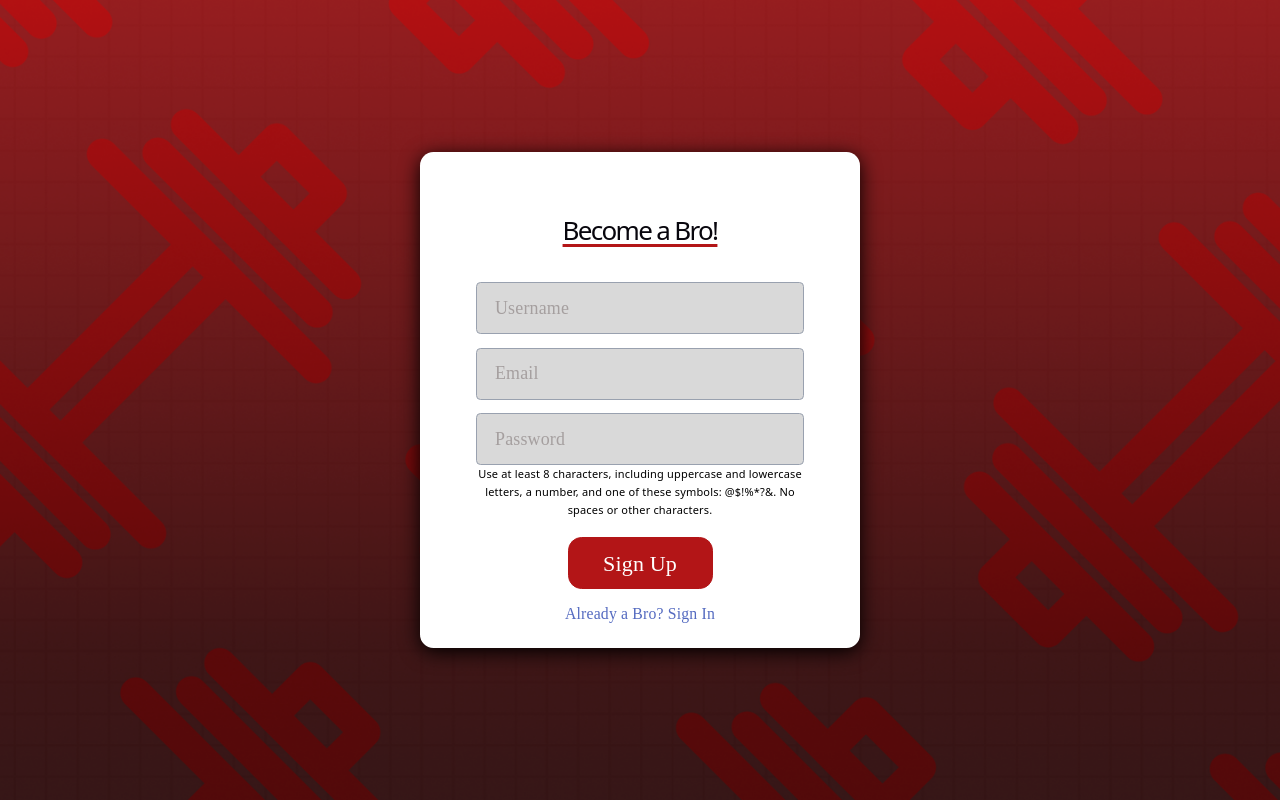
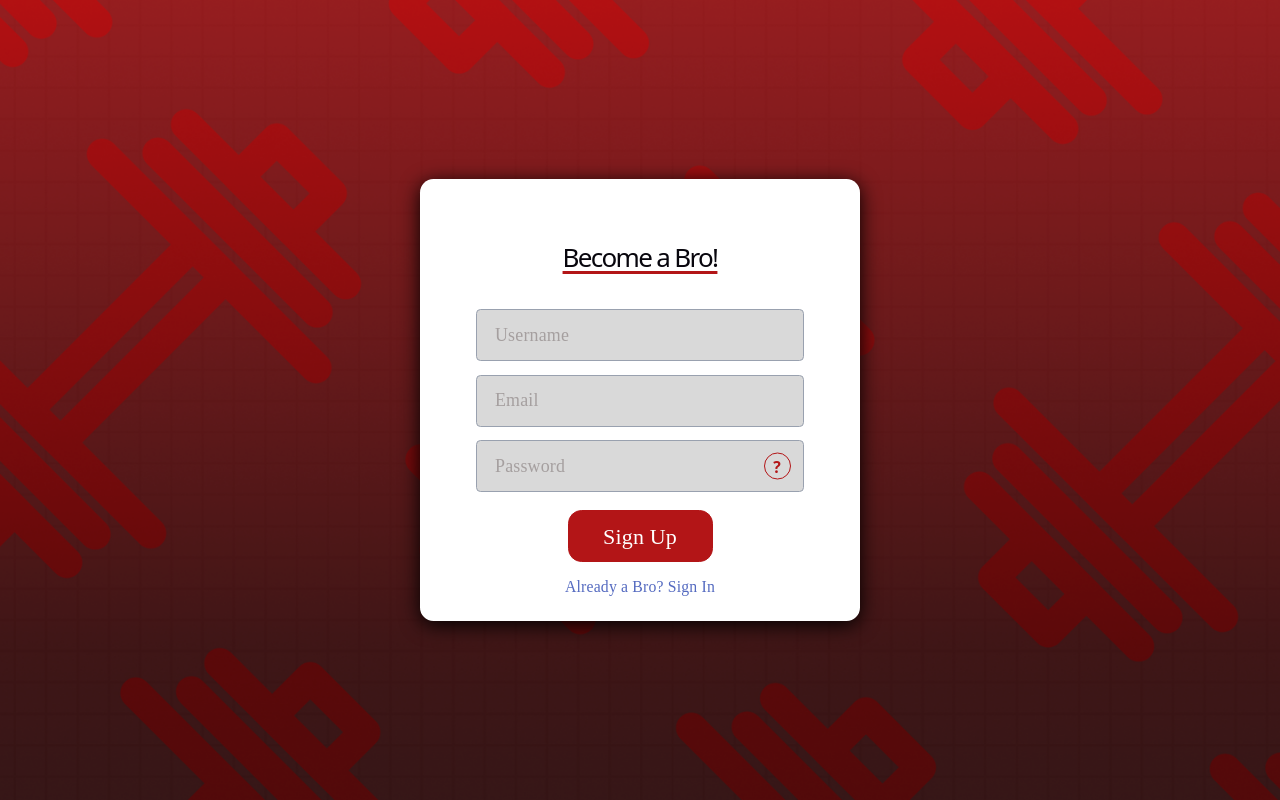
Before and after one commit to mikaylaphilpot/GymBros, a React (Vite) app in the folder frontend/: page /signup in a window 1280 px wide. Built offline with nearby package versions, Linux system fonts and the light colour scheme; no server answers.

Commit message:
Add password requirement tooltip for signup

```diff
--- a/frontend/src/pages/Signup.tsx
+++ b/frontend/src/pages/Signup.tsx
@@ -109,19 +109,31 @@ export default function SignUp() {
         <label htmlFor="password" className="sr-only">
           Password
         </label>
+        <div className="group relative mt-3">
           <input
             id="password"
             name="password"
             type="password"
             autoComplete="new-password"
             placeholder="Password"
-          className={`mt-3 ${input}`}
+            className={`${input} pr-12`}
           />
-
-        <p className="mt-1.5 text-[11px] leading-4 text-gray-700">
-          Use at least 8 characters, including uppercase and lowercase letters, a
-          number, and one of these symbols: @$!%*?&amp;. No spaces or other characters.
-        </p>
+          <button
+            type="button"
+            aria-label="Show password requirements"
+            className="absolute right-3 top-1/2 flex h-6 w-6 -translate-y-1/2 items-center justify-center rounded-full border border-[#B31517] text-sm font-bold text-[#B31517] focus-visible:outline-2 focus-visible:outline-offset-2 focus-visible:outline-[#B31517]"
+          >
+            ?
+          </button>
+          <span
+            role="tooltip"
+            className="pointer-events-none absolute right-0 top-full z-20 mt-2 hidden w-64 rounded bg-white px-3 py-2 text-left text-xs leading-5 font-medium text-[#B31517] shadow-lg ring-1 ring-[#B31517] group-hover:block group-focus-within:block"
+          >
+            Use 8+ characters with uppercase and lowercase letters, a number,
+            and at least one of these symbols: @$!%*?&amp;. No spaces or other
+            characters.
+          </span>
+        </div>
 
         <button type="submit" className={button} disabled={isSubmitting}>
           {isSubmitting ? "Signing Up..." : "Sign Up"}
```
Lines whose indentation alone changed are shown as unchanged.
